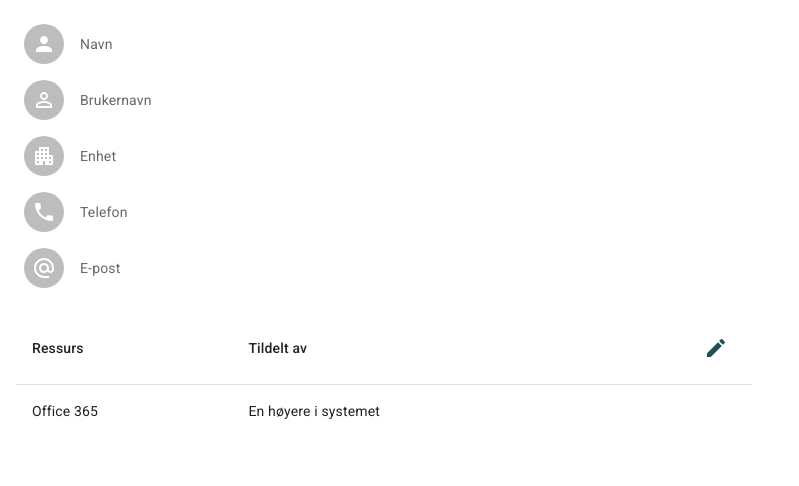
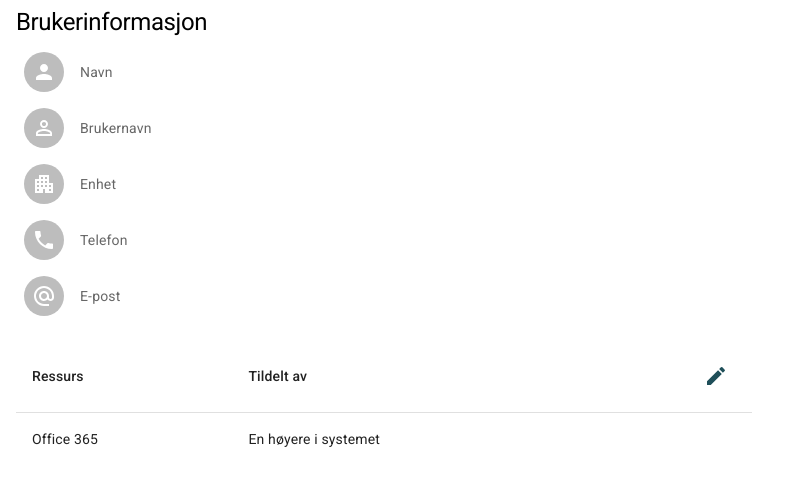
Before and after one commit to FINTLabs/fint-kontroll-user-pod, a React (Create React App) app: page /info/1 in a window 1280 px wide. Shown: the top 486 px of the page, without its empty margins (0-799 px from the left). Built offline with nearby package versions, Linux system fonts and the light colour scheme; no server answers.

Commit message:
Added global h1 and h2 headings

```diff
--- /dev/null
+++ b/src/features/Headings/H1.tsx
@@ -0,0 +1,16 @@
+import * as React from 'react';
+
+import {Typography} from "@mui/material";
+
+type HeaderProps = {
+    title: string
+}
+
+const H1 = (props: HeaderProps) => {
+    return (
+        <Typography variant="h1" sx={{ fontWeight: 'regular', fontSize: 'h5.fontSize', mx: 1}}>
+            {props.title}
+        </Typography>
+    );
+}
+export default H1;
--- a/src/features/user-info/UserInfo.tsx
+++ b/src/features/user-info/UserInfo.tsx
@@ -8,6 +8,7 @@ import {UsersContext} from "../../context/userContext";
 import {AlternateEmail, Apartment, Person, PersonOutline, Phone} from "@mui/icons-material";
 import {useParams} from "react-router-dom";
 import {ResourceTable} from "./ResourceTable";
+import H1 from "../Headings/H1";
 
 const Demo = styled('div')(({theme}) => ({
     backgroundColor: theme.palette.background.paper,
@@ -26,6 +27,7 @@ function UserInfo() {
 
     return (
         <Box sx={{flexGrow: 1, maxWidth: 752}}>
+            <H1 title='Brukerinformasjon'/>
             <FormGroup row>
             </FormGroup>
             <Grid container spacing={2}>
```
Also changed, not shown: src/features/Headings/H2.tsx (added, +16 -0 lines).
